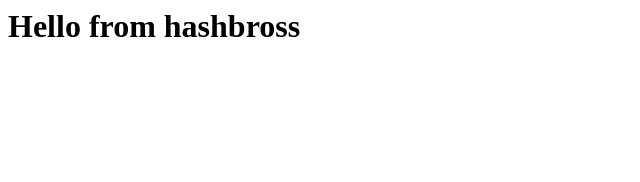
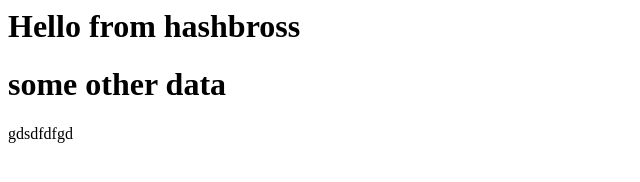
Before and after one commit to Hashmeet10/GGITS-workshop, a plain HTML site: page index.html in a window 1280 px wide. Shown: the whole page, without its empty margins (0-640 px from the left). Drawn offline with Linux system fonts and the light colour scheme.

Commit message:
add para to index

```diff
--- a/index.html
+++ b/index.html
@@ -1 +1,3 @@
 <h1>Hello from hashbross </h1>
+<h1> some other data</h1>
+<p>gdsdfdfgd</p>
```
